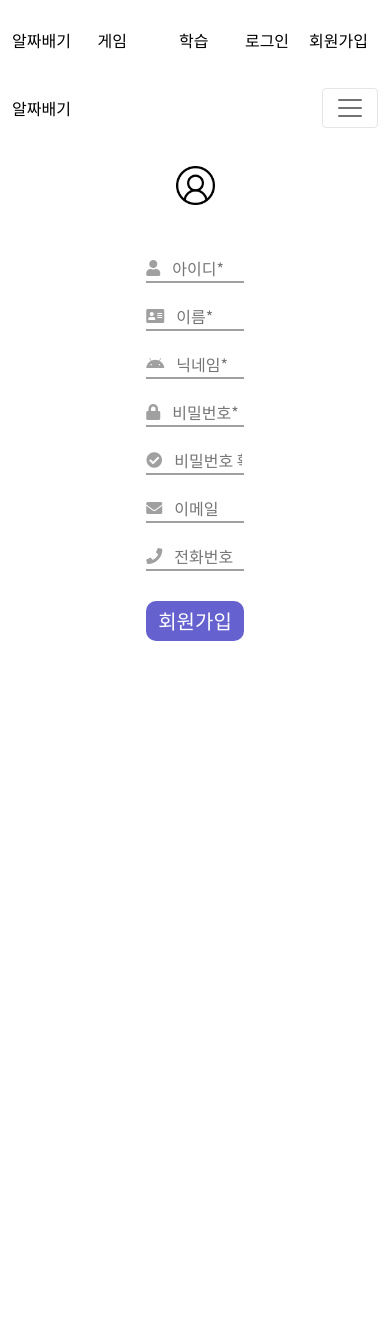
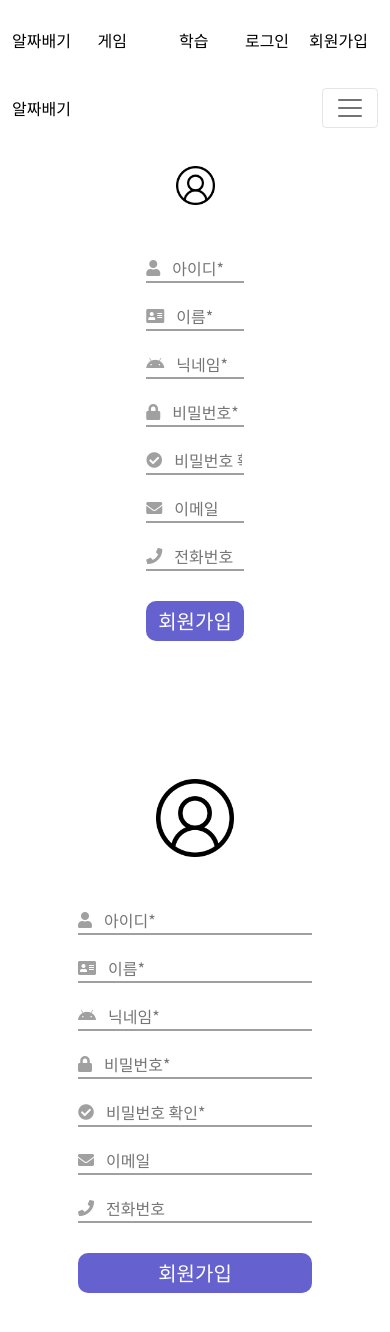
Before and after one commit to sangwook0613/alza-gamification, a React (Create React App) app in the folder frontend/: page /signup in a window 390 px wide. Shown: the top 1332 px of the page. Before the commit the page ends 844 px from the top, so only its background shows below. Built offline with nearby package versions, Linux system fonts and the light colour scheme.

Commit message:
S05P21A107-229 Style: 네브바 반응형 추가 #1

```diff
--- a/frontend/src/component/navbar.jsx
+++ b/frontend/src/component/navbar.jsx
@@ -10,8 +10,17 @@ function Navi() {
   const isTabletOrMobile = useMediaQuery({ maxWidth: 800 })
   const username = sessionStorage.getItem('userId')
   // const username = ''
-
-
+  const clickNav = (e) => {
+    document.getElementById("hamberger").click()
+    // console.log(document.getElementById("hamberger").className)
+    // console.log(document.getElementById("responsive-navbar-nav").className)
+    // document.getElementById("hamberger").className = "navbar-toggler"
+    // document.getElementById("hamberger").className = "navbar-toggler collapsed"
+    // document.getElementById("responsive-navbar-nav").className = "navbar-collapse collapse show"
+    // document.getElementById("responsive-navbar-nav").className = "navbar-collapse collapse"
+    // navbar-toggler collapsed
+    // navbar-collapse collapse
+  }
   return (
     <>
       {isDesktopOrLaptop &&
@@ -62,40 +71,46 @@ function Navi() {
               {/* <NavLink to="/" className="nav-text"><img src={logo} alt="" className="logo-test" /></NavLink> */}
               <NavLink to="/" className="nav-text">알짜배기</NavLink>
             </div>
-            <Navbar.Toggle aria-controls="responsive-navbar-nav" />
+            <Navbar.Toggle aria-controls="responsive-navbar-nav" id="hamberger" />
             <Navbar.Collapse id="responsive-navbar-nav">
               <Nav className="me-auto">
                 <NavDropdown title="게임" id="collasible-nav-dropdown">
                   {/* <NavDropdown.Item><NavLink to="/game/ds" className="nav-text">자료구조</NavLink></NavDropdown.Item>
-                <NavDropdown.Item><NavLink to="/game/algo" className="nav-text">알고리즘</NavLink></NavDropdown.Item> */}
-                  {/* <NavLink to="/game/ds" className="nav-text">자료구조</NavLink>
-                  <br />
-                  <NavLink to="/game/algo" className="nav-text">알고리즘</NavLink> */}
+                  <NavDropdown.Item><NavLink to="/game/algo" className="nav-text">알고리즘</NavLink></NavDropdown.Item> */}
+                  <div style={{ paddingBottom: "8px" }}>
+                    <NavLink to="/game/ds" className="nav-text" onClick={clickNav}>자료구조</NavLink>
+                  </div>
+                  <div style={{ paddingTop: "8px", paddingBottom: "8px" }}>
+                    <NavLink to="/game/algo" className="nav-text" onClick={clickNav}>알고리즘</NavLink>
+                  </div>
                   <div >
-                    <NavDropdown.Item href="/game/ds">자료구조</NavDropdown.Item>
+                    {/* <NavDropdown.Item href="/game/ds">자료구조</NavDropdown.Item> */}
                     {/* <hr style={{margin:"0"}}/> */}
-                    <NavDropdown.Item href="/game/algo">알고리즘</NavDropdown.Item>
+                    {/* <NavDropdown.Item href="/game/algo">알고리즘</NavDropdown.Item> */}
                     <NavDropdown.Divider />
                   </div>
                 </NavDropdown>
                 <NavDropdown title="학습" id="collasible-nav-dropdown">
-                  <div style={{backgroundColor:"#6B76FF"}}>
-                    <NavDropdown.Item href="/study/ds">자료구조</NavDropdown.Item>
-                    <hr style={{margin:"0"}}/>
-                    <NavDropdown.Item href="/study/algo">알고리즘</NavDropdown.Item>
-                    {/* <NavDropdown.Divider /> */}
+                  {/* <NavDropdown.Item href="/study/ds">자료구조</NavDropdown.Item>
+                    <hr style={{ margin: "0" }} />
+                    <NavDropdown.Item href="/study/algo">알고리즘</NavDropdown.Item> */}
+                  <div style={{ paddingBottom: "8px" }}>
+                    <NavLink to="/study/ds" className="nav-text" onClick={clickNav}>자료구조</NavLink>
                   </div>
-
+                  <div style={{ paddingTop: "8px", paddingBottom: "8px" }}>
+                    <NavLink to="/study/algo" className="nav-text" onClick={clickNav}>알고리즘</NavLink>
+                  </div>
+                  <NavDropdown.Divider />
                 </NavDropdown>
                 {username ?
-                  <Nav.Link href={'/mypage/' + username} className="nav-text">마이페이지</Nav.Link>
+                  <NavLink to={'/mypage/' + username} className="nav-text" onClick={clickNav} style={{ paddingTop: "8px", paddingBottom: "8px" }}>마이페이지</NavLink>
                   :
-                  <Nav.Link href='/login' className="nav-text">로그인</Nav.Link>
+                  <NavLink to='/login' className="nav-text" onClick={clickNav} style={{ paddingTop: "8px", paddingBottom: "8px" }}>로그인</NavLink>
                 }
                 {username ?
-                  <Nav.Link>로그아웃</Nav.Link>
+                  <NavLink onClick={clickNav} style={{ paddingTop: "8px", paddingBottom: "8px" }}>로그아웃</NavLink>
                   :
-                  <Nav.Link href='/signup' className="nav-text">회원가입</Nav.Link>
+                  <NavLink to='/signup' className="nav-text" onClick={clickNav} style={{ paddingTop: "8px", paddingBottom: "8px" }}>회원가입</NavLink>
                 }
               </Nav>
             </Navbar.Collapse>
--- a/frontend/src/views/loginPage/index.jsx
+++ b/frontend/src/views/loginPage/index.jsx
@@ -6,6 +6,7 @@ import '../../styles/login.css';
 
 import stack_thumnail from '../../assets/study/stack_thumnail.png'
 import logo from '../../assets/user.png'
+import { useMediaQuery } from 'react-responsive'
 
 const LoginPage = (props) => {
   const [id, setId] = useState('')
@@ -51,37 +52,67 @@ const LoginPage = (props) => {
       })
   }
 
+  const isDesktopOrLaptop = useMediaQuery({ minDeviceWidth: 800 })
+  const isTabletOrMobile = useMediaQuery({ maxWidth: 800 })
   return (
     <>
-      <div style={{display:"flex", height:"90%"}}>
-        <div style={{width:"50%"}}>
-          <img src={stack_thumnail} alt="" style={{width:"100%", height:"100%"}}/>
+      {isDesktopOrLaptop &&
+        <div style={{ display: "flex", height: "90%" }}>
+          <div style={{ width: "50%" }}>
+            <img src={stack_thumnail} alt="" style={{ width: "100%", height: "100%" }} />
           </div>
-        <div style={{width:"50%", display: 'flex', flexDirection: 'column', alignItems: 'center', justifyContent: 'center' }}>
+          <div style={{ width: "50%", display: 'flex', flexDirection: 'column', alignItems: 'center', justifyContent: 'center' }}>
 
-          <img src={logo} alt="" style={{width:"10%", marginBottom:"50px"}}/>
+            <img src={logo} alt="" style={{ width: "10%", marginBottom: "50px" }} />
 
             <form
               className="loginForm"
               onSubmit={onSubmit}
-            style={{ width:"40%", display: 'flex', flexDirection: 'column', justifyContent: 'center', alignItems: 'center'}}
+              style={{ width: "40%", display: 'flex', flexDirection: 'column', justifyContent: 'center', alignItems: 'center' }}
             >
 
               <div id="id_line">
                 <i className="fas fa-user" id="idIcon"></i>
-              <input type="text" style={{width:"100%"}} value={id} onChange={onIdHandle} placeholder="아이디"
+                <input type="text" style={{ width: "100%" }} value={id} onChange={onIdHandle} placeholder="아이디"
                 />
               </div>
 
               <div id="pw_line">
                 <i className="fas fa-lock" id="pwIcon"></i>
-              <input type="password" style={{width:"100%"}} value={password} onChange={onPasswordHandle} placeholder="패스워드"/>
+                <input type="password" style={{ width: "100%" }} value={password} onChange={onPasswordHandle} placeholder="패스워드" />
               </div>
 
               <button className="etcBtn" type="submit">LOGIN</button>
             </form>
           </div>
         </div>
+      }
+      {isTabletOrMobile &&
+        <div style={{ display: "flex", height: "90%" }}>
+          <div style={{ display: 'flex', flexDirection: 'column', alignItems: 'center', justifyContent: 'center' }}>
+            <img src={logo} alt="" style={{ width: "30%", marginBottom: "50px" }} />
+            <form
+              className="loginForm"
+              onSubmit={onSubmit}
+              style={{ width: "60%", display: 'flex', flexDirection: 'column', justifyContent: 'center', alignItems: 'center' }}
+            >
+
+              <div id="id_line">
+                <i className="fas fa-user" id="idIcon"></i>
+                <input type="text" style={{ width: "100%" }} value={id} onChange={onIdHandle} placeholder="아이디"
+                />
+              </div>
+
+              <div id="pw_line">
+                <i className="fas fa-lock" id="pwIcon"></i>
+                <input type="password" style={{ width: "100%" }} value={password} onChange={onPasswordHandle} placeholder="패스워드" />
+              </div>
+
+              <button className="etcBtn" type="submit">LOGIN</button>
+            </form>
+          </div>
+        </div>
+      }
     </>
   )
 };
--- a/frontend/src/views/signupPage/index.jsx
+++ b/frontend/src/views/signupPage/index.jsx
@@ -5,7 +5,7 @@ import { signupUser, checkUserId } from '../../lib/store/store';
 import { onIdValidation, onNameValidation, onNicknameValidation, onPasswordValidation, onConfirmPasswordValidation } from './validation';
 import logo from '../../assets/user.png'
 import '../../styles/signup.css';
-
+import { useMediaQuery } from 'react-responsive'
 const SignupPage = (props) => {
   const [id, setId] = useState('')
   const [name, setName] = useState('')
@@ -106,16 +106,19 @@ const SignupPage = (props) => {
       alert('올바르게 작성해주세요!')
     }
   }
-
+  const isDesktopOrLaptop = useMediaQuery({ minDeviceWidth: 800 })
+  const isTabletOrMobile = useMediaQuery({ maxWidth: 800 })
 
   return (
-    <div style={{display:"flex", alignItems:"center", flexDirection: 'column'}}>
-      <img src={logo} alt="" style={{width:"10%", margin:"30px"}}/>
-      <div style={{width:"25%"}}>
+    <>
+      {isDesktopOrLaptop &&
+        <div style={{ display: "flex", alignItems: "center", flexDirection: 'column' }}>
+          <img src={logo} alt="" style={{ width: "10%", margin: "30px" }} />
+          <div style={{ width: "25%" }}>
             <form
               className="signupForm"
               onSubmit={onSubmit}
-          style={{ display: 'flex', flexDirection: 'column', textAlign:'start'}}
+              style={{ display: 'flex', flexDirection: 'column', textAlign: 'start' }}
               action="/user"
               method="POST"
             >
@@ -207,12 +210,12 @@ const SignupPage = (props) => {
 
               <div id="signup_line">
                 <i className="fas fa-envelope" id="icon"></i>
-            <input type="email" value={email} onChange={onEmailHandle} placeholder="이메일"/>
+                <input type="email" value={email} onChange={onEmailHandle} placeholder="이메일" />
               </div>
 
               <div id="signup_line">
                 <i className="fas fa-phone" id="icon"></i>
-            <input type="text" value={phoneNum} onChange={onPhoneNumHandle} placeholder="전화번호"/>
+                <input type="text" value={phoneNum} onChange={onPhoneNumHandle} placeholder="전화번호" />
               </div>
 
               <button className="signup_btn" type="submit">회원가입</button>
@@ -220,6 +223,121 @@ const SignupPage = (props) => {
 
           </div>
         </div>
+      }
+      {isTabletOrMobile &&
+        <div style={{ display: "flex", alignItems: "center", flexDirection: 'column', height:"90%", justifyContent:"center"}}>
+          <img src={logo} alt="" style={{ width: "20%", margin: "30px" }} />
+          <div style={{ width: "60%" }}>
+            <form
+              className="signupForm"
+              onSubmit={onSubmit}
+              style={{ display: 'flex', flexDirection: 'column', textAlign: 'start' }}
+              action="/user"
+              method="POST"
+            >
+              <div id="signup_line">
+                <i className="fas fa-user" id="icon"></i>
+                <input
+                  type="text"
+                  value={id}
+                  onBlur={validId}
+                  onChange={onIdHandle}
+                  placeholder="아이디*"
+                />
+              </div>
+              {
+                idErrorMessage ?
+                  <p id="errormessage">{idErrorMessage}</p>
+                  :
+                  <></>
+              }
+
+              <div id="signup_line">
+                <i className="fas fa-address-card" id="icon"></i>
+                <input
+                  type="text"
+                  value={name}
+                  onBlur={validName}
+                  onChange={onNameHandle}
+                  placeholder="이름*"
+                />
+              </div>
+              {
+                nameErrorMessage ?
+                  <p id="errormessage">{nameErrorMessage}</p>
+                  :
+                  <></>
+              }
+
+
+              <div id="signup_line">
+                <i className="fab fa-android" id="icon"></i>
+                <input
+                  type="text"
+                  value={nickname}
+                  onBlur={validNickname}
+                  onChange={onNicknameHandle}
+                  placeholder="닉네임*"
+                />
+              </div>
+              {
+                nicknameErrorMessage ?
+                  <p id="errormessage">{nicknameErrorMessage}</p>
+                  :
+                  <></>
+              }
+
+              <div id="signup_line">
+                <i className="fas fa-lock" id="icon"></i>
+                <input
+                  type="password"
+                  value={password}
+                  onBlur={validPassword}
+                  onChange={onPasswordHandle}
+                  placeholder="비밀번호*"
+                />
+              </div>
+              {
+                passwordErrorMessage ?
+                  <p id="errormessage">{passwordErrorMessage}</p>
+                  :
+                  <></>
+              }
+
+              <div id="signup_line">
+                <i className="fas fa-check-circle" id="icon"></i>
+                <input
+                  type="password"
+                  value={confirmPassword}
+                  onBlur={validConfirmPassword}
+                  onChange={onConfirmPasswordHandle}
+                  placeholder="비밀번호 확인*"
+                />
+              </div>
+              {
+                confirmPasswordErrorMessage ?
+                  <p id="errormessage">{confirmPasswordErrorMessage}</p>
+                  :
+                  <></>
+              }
+
+              <div id="signup_line">
+                <i className="fas fa-envelope" id="icon"></i>
+                <input type="email" value={email} onChange={onEmailHandle} placeholder="이메일" />
+              </div>
+
+              <div id="signup_line">
+                <i className="fas fa-phone" id="icon"></i>
+                <input type="text" value={phoneNum} onChange={onPhoneNumHandle} placeholder="전화번호" />
+              </div>
+
+              <button className="signup_btn" type="submit">회원가입</button>
+            </form>
+
+          </div>
+        </div>
+      }
+    </>
   )
 };
 
```
Lines whose indentation alone changed are shown as unchanged.
